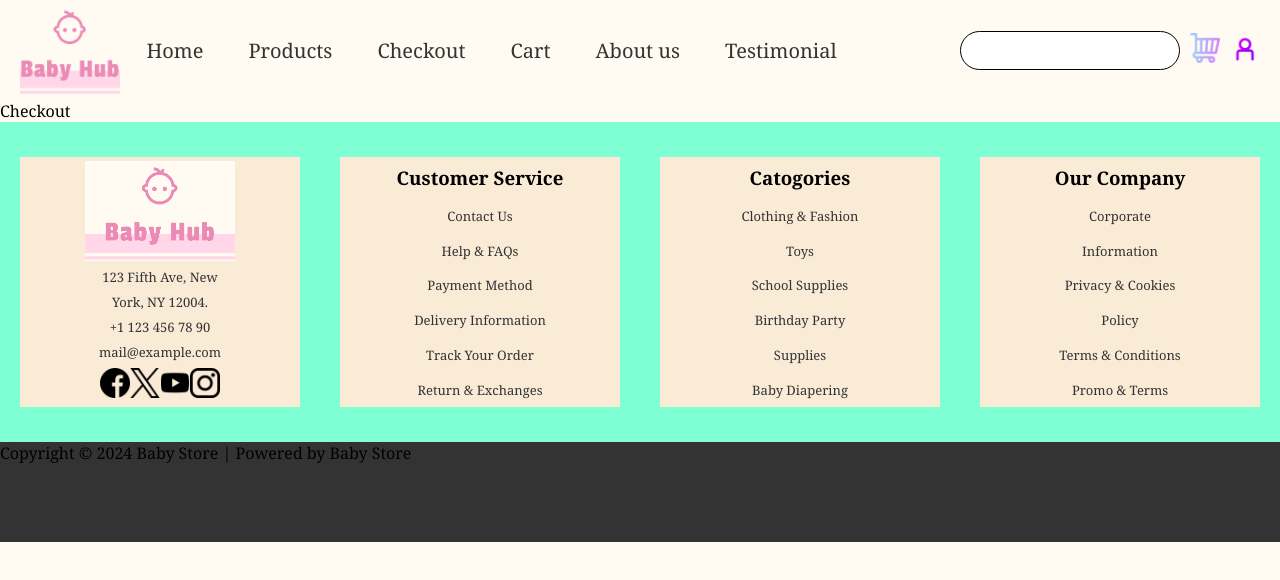
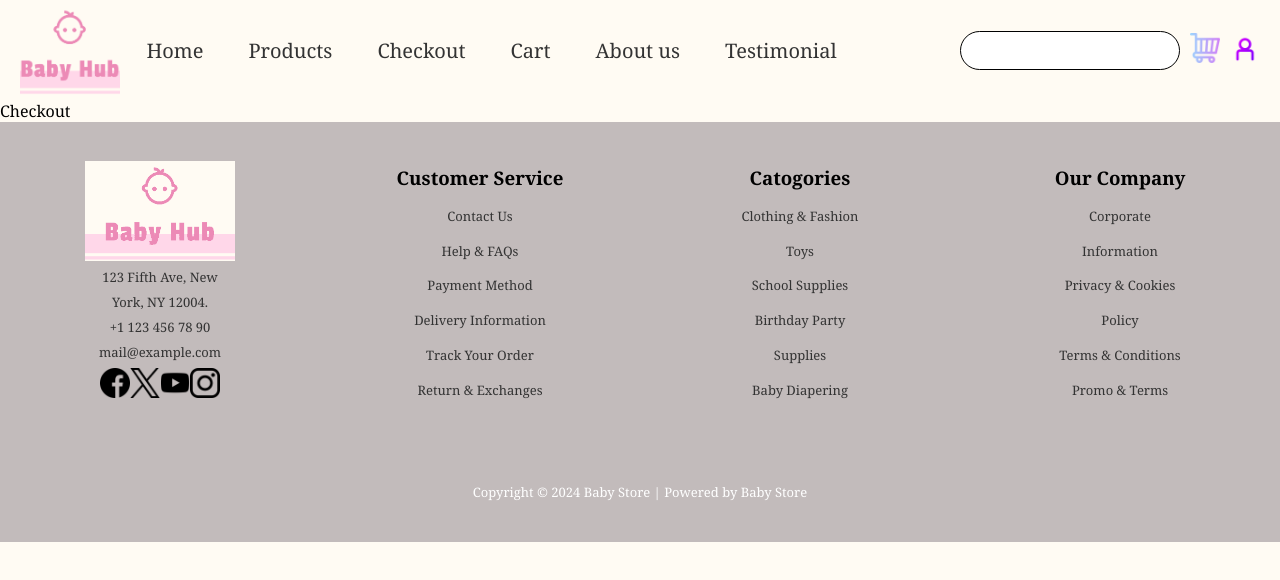
Before and after one commit to muhdnihal107/E-Commerce-Website, a React (Vite) app in the folder baby-products/: page /checkout in a window 1280 px wide. Shown: the top 580 px of the page. Built offline with nearby package versions, Linux system fonts and the light colour scheme.

Commit message:
i make change in index.css

```diff
--- a/baby-products/src/index.css
+++ b/baby-products/src/index.css
@@ -104,19 +104,19 @@
   .list-con2 img {
     width: 30px;
     height: 30px;
+    object-fit: cover;
   }
   /*footer*/
   footer{
     height: 420px;
     width: 100%;
-    background-color: #333;
+    background-color: #c2bbbb;
     display: flex;
     flex-direction: column;
   }
   .info-con{
     height: 320px;
     width: 100%;
-    background-color: aquamarine;
     display: flex;
     justify-content: space-around;
     align-items: center;
@@ -124,7 +124,6 @@
   .info-div{
     height: 250px;
     width: 280px;
-    background-color: antiquewhite;
     display: flex;
     flex-direction: column;
     justify-content: space-around;
@@ -149,3 +148,11 @@
     width: 30px;
     height: 30px;
   }
+  .copyright-con{
+    height: 100px;
+    display: flex;
+    justify-content: center;
+    align-items: center;
+    color: white;
+    font-size: 13px;
+  }
```
